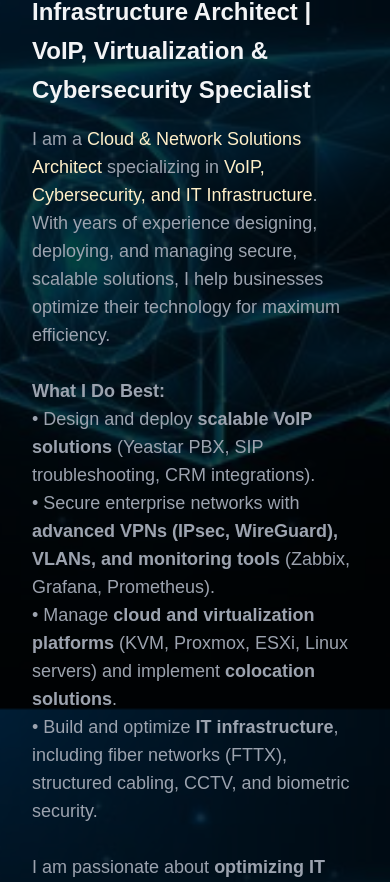
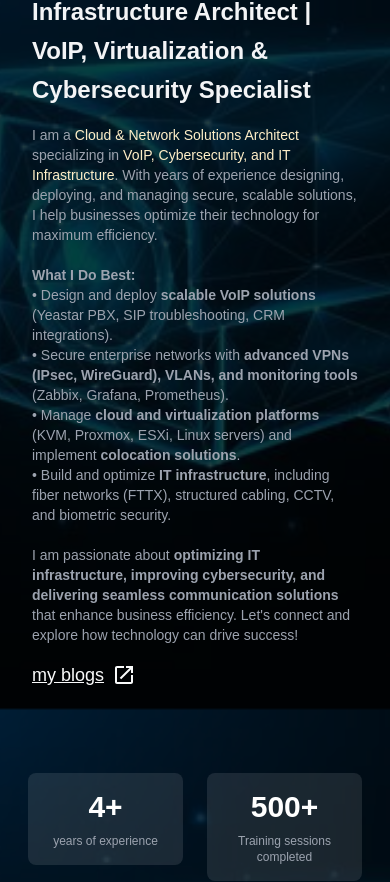
Before and after one commit to DianaWangui/sarah-portfolio, a Next.js app: page / in a window 390 px wide. Shown: the part 979-1861 px from the top of the page. Built offline with nearby package versions, Linux system fonts and the light colour scheme.

Commit message:
finishing on the first project blog text

```diff
--- a/app/landingpage/components/about.js
+++ b/app/landingpage/components/about.js
@@ -16,7 +16,7 @@
         Cloud & Network Infrastructure Architect |<br />VoIP, Virtualization &<br /> Cybersecurity Specialist
         </h1>
 
-        <p className="text-gray-400 mt-4 mb-4 text-lg lg:pr-[8%] leading-[12rem">
+        <p className="text-gray-400 mt-4 mb-4 text-sm lg:text-lg lg:pr-[8%] leading-[12rem">
           I am a <span className="text-[#FFEFC8]">Cloud & Network Solutions Architect</span> specializing in <span className="text-[#FFEFC8]">VoIP, Cybersecurity, and IT Infrastructure</span>. With years of experience designing, deploying, and managing secure, scalable solutions, I help businesses optimize their technology for maximum efficiency.
           <br/><br/>
           <strong>What I Do Best:</strong>
```
